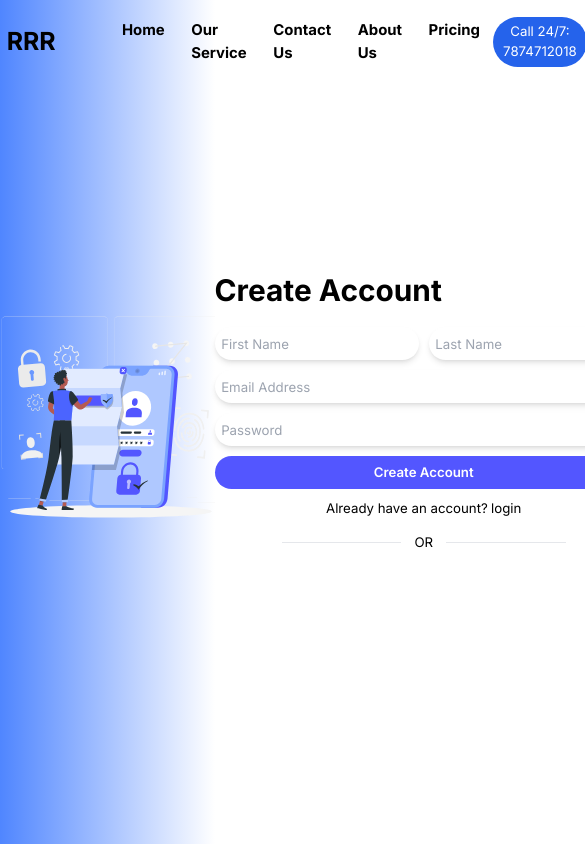
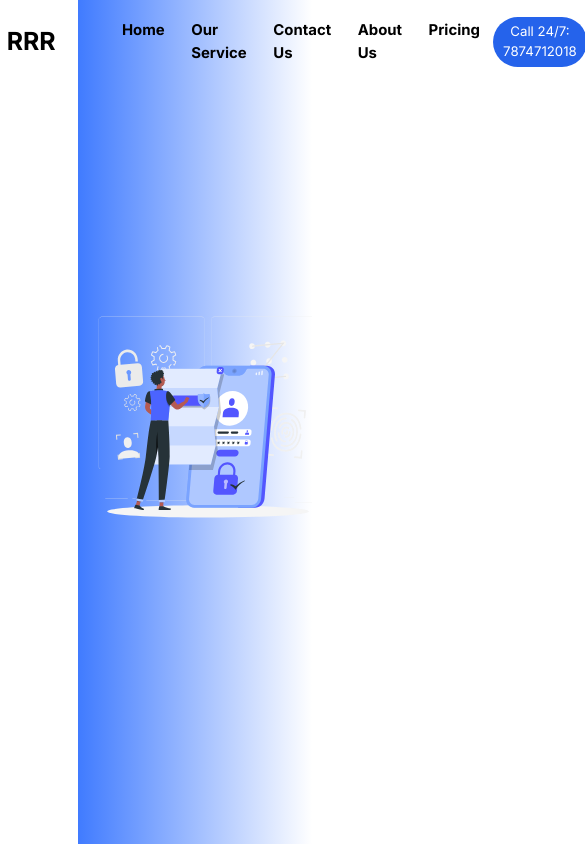
Before and after one commit to Sparshlohana/rrr, a Next.js app: page /login in a window 390 px wide. Shown: the top 844 px of the page, 585 px wide, since content can reach past the window. Built offline with nearby package versions, Linux system fonts and the light colour scheme.

Commit message:
Modified api for canceling approved request, Roles added in the API.

```diff
--- a/src/app/layout.js
+++ b/src/app/layout.js
@@ -12,11 +12,11 @@ export const metadata = {
 
 export default function RootLayout({ children }) {
   return (
-    <html lang="en" suppressHydrationWarning={true}>
+    <html lang="en" >
       <head>
         <link rel="shortcut icon" href="/icon.png" type="image/x-icon"></link>
       </head>
-      <body className={inter.className} suppressHydrationWarning={true}>
+      <body className={inter.className} >
         <Navbar />
         <main className="h-fit">
           {children}
--- a/src/app/login/page.jsx
+++ b/src/app/login/page.jsx
@@ -5,7 +5,7 @@ import Link from 'next/link';
 
 const Login = () => {
     return (
-        <section className='flex justify-center items-center w-full'>
+        <section className='flex justify-center items-center w-full flex-col sm:flex-row'>
             <div className='img flex  items-center h-[100dvh]'>
                 <LoginImage />
             </div>
```
